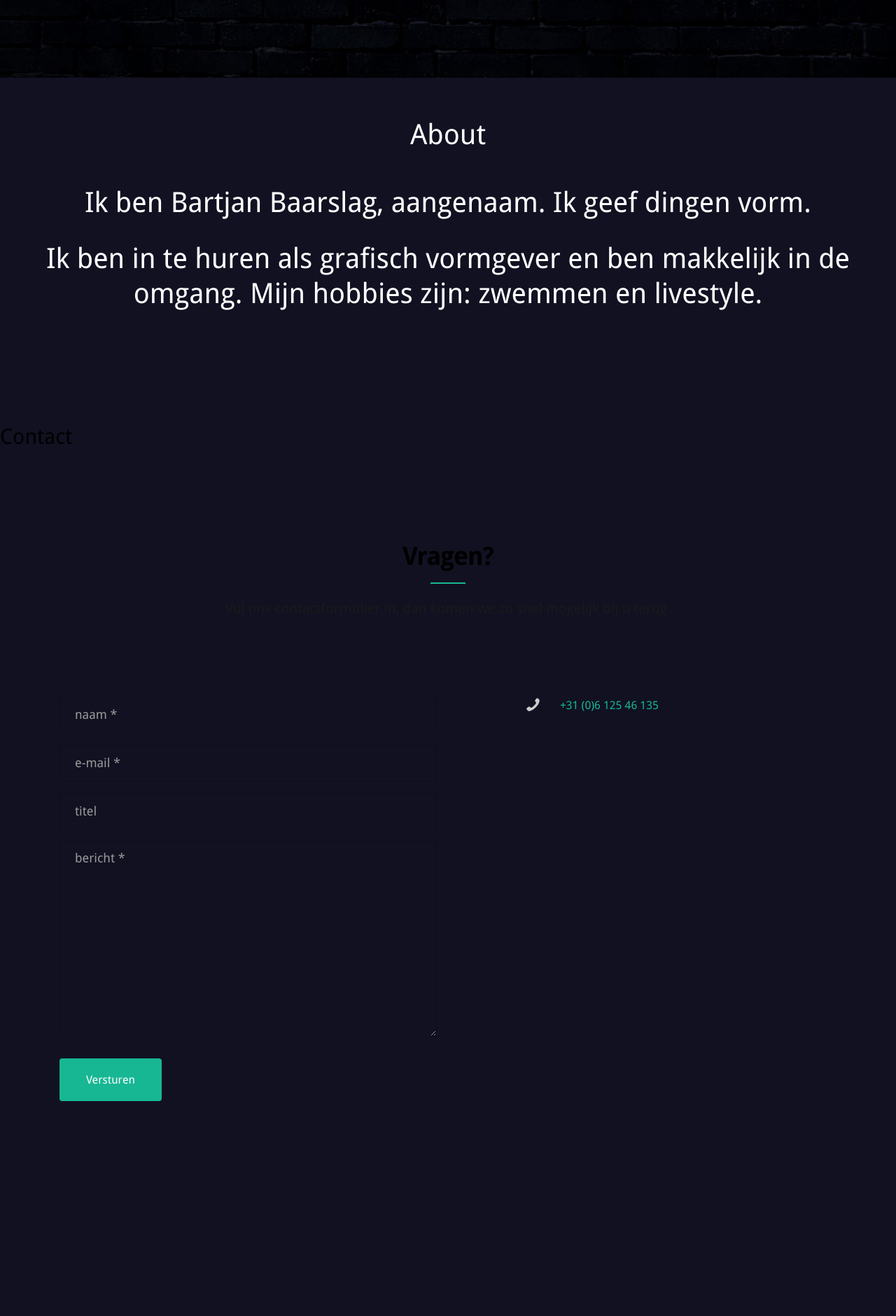
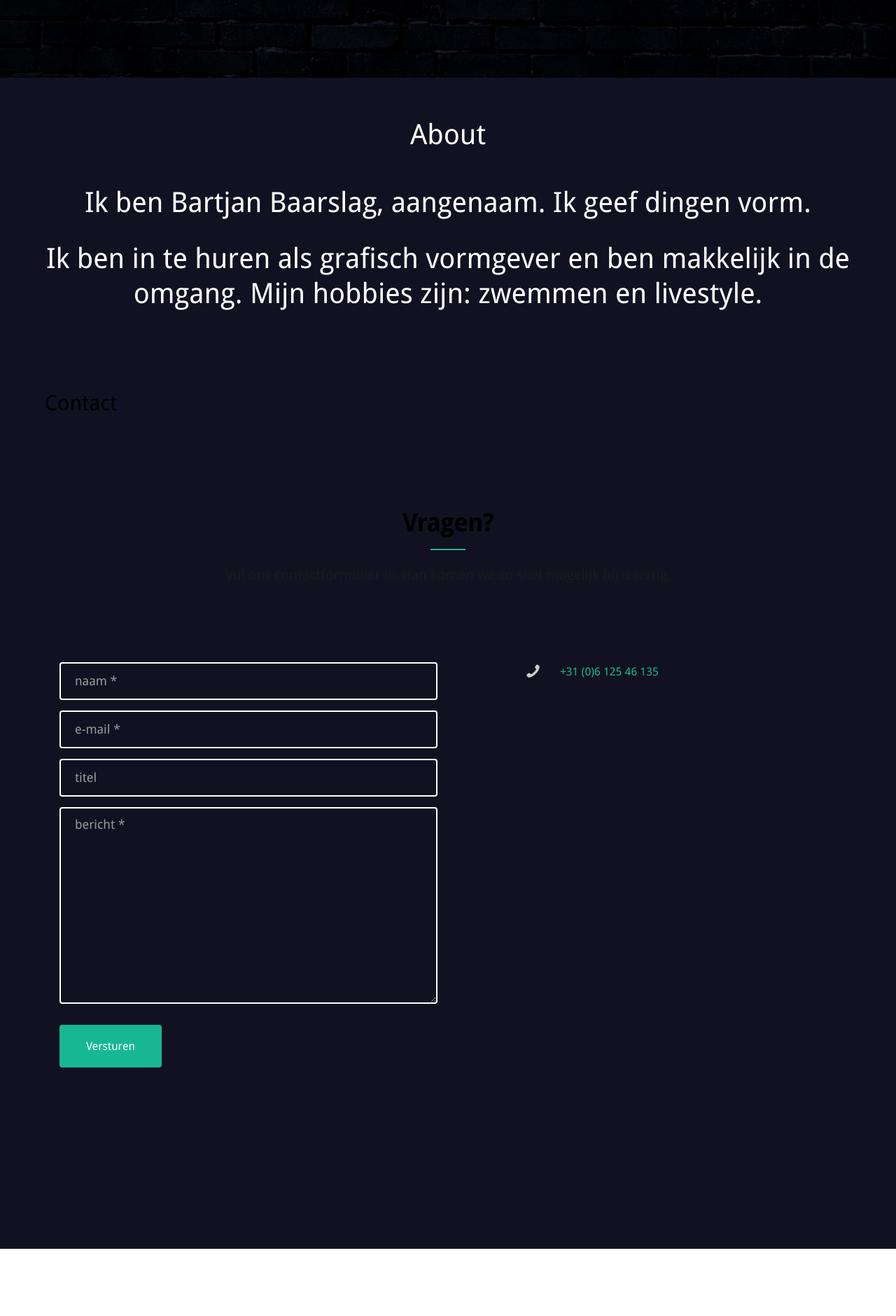
Before and after one commit to apsweb/baddie, a Jekyll site: the page built from index.md, in a window 1280 px wide. Shown: the part 789-2669 px from the top of the page at 70% size. Built offline with Jekyll 4.4.1, drawn with Linux system fonts in a browser that asks for light colours; some web fonts are replaced; after the commit the page ends 2573 px from its top, so only the background shows below that.

Commit message:
Updated 'css/style.css' via CloudCannon

```diff
--- a/css/style.css
+++ b/css/style.css
@@ -2164,3 +2164,15 @@
 .about p {line-height:50px;}
 
 #gtco-footer .display-tc {text-align:center;}
+
+#gtco-footer {padding:4em;}
+
+.form-control {border-color:white;}
+
+.form-control:active, .form-control:focus {
+    color: #fee;
+  text-shadow: 0 -40px 100px, 0 0 2px, 0 0 1em #ff4444, 0 0 0.5em #ff4444, 0 0 0.1em #ff4444, 0 10px 3px #000;
+
+  animation: blink linear infinite 2s;
+
+}
```
